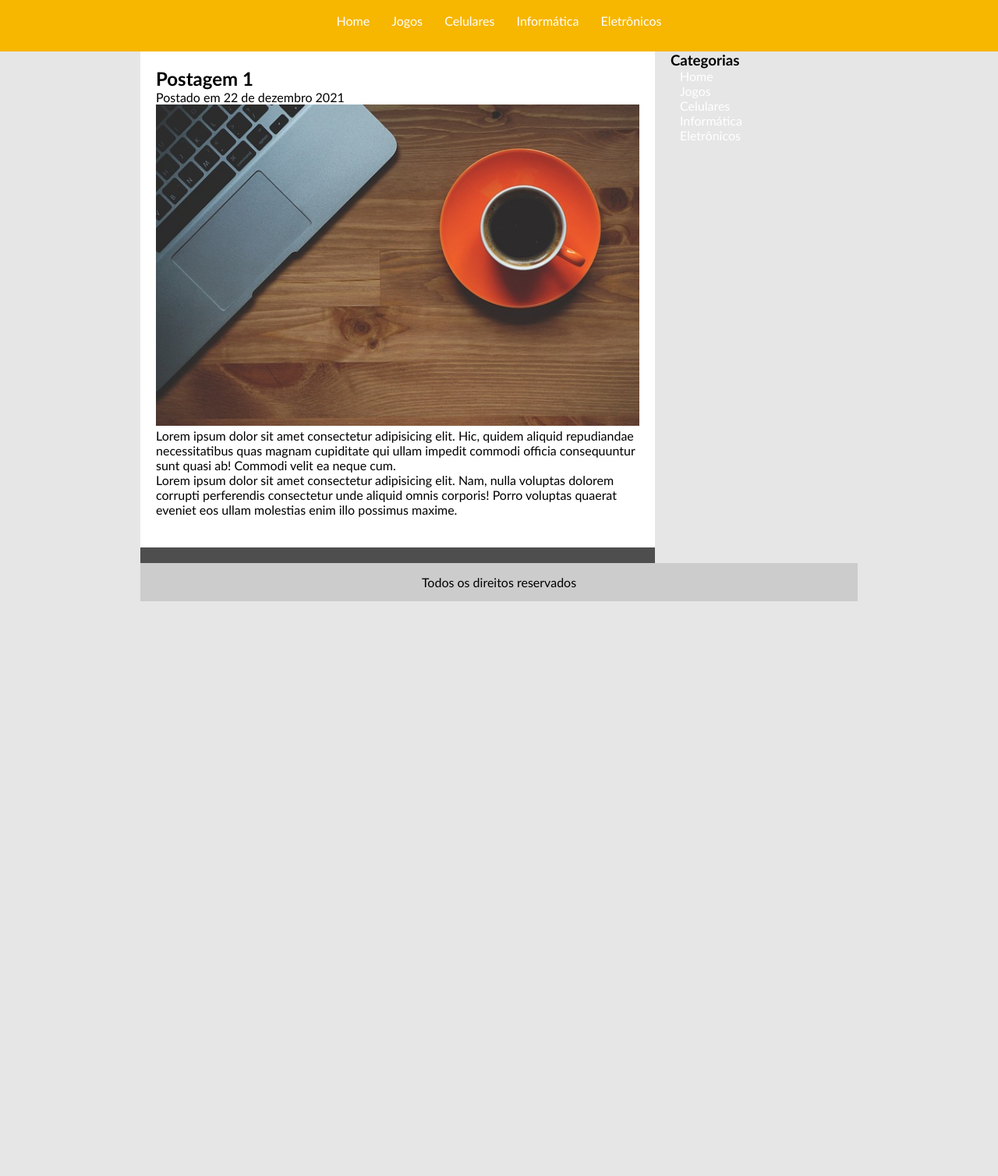
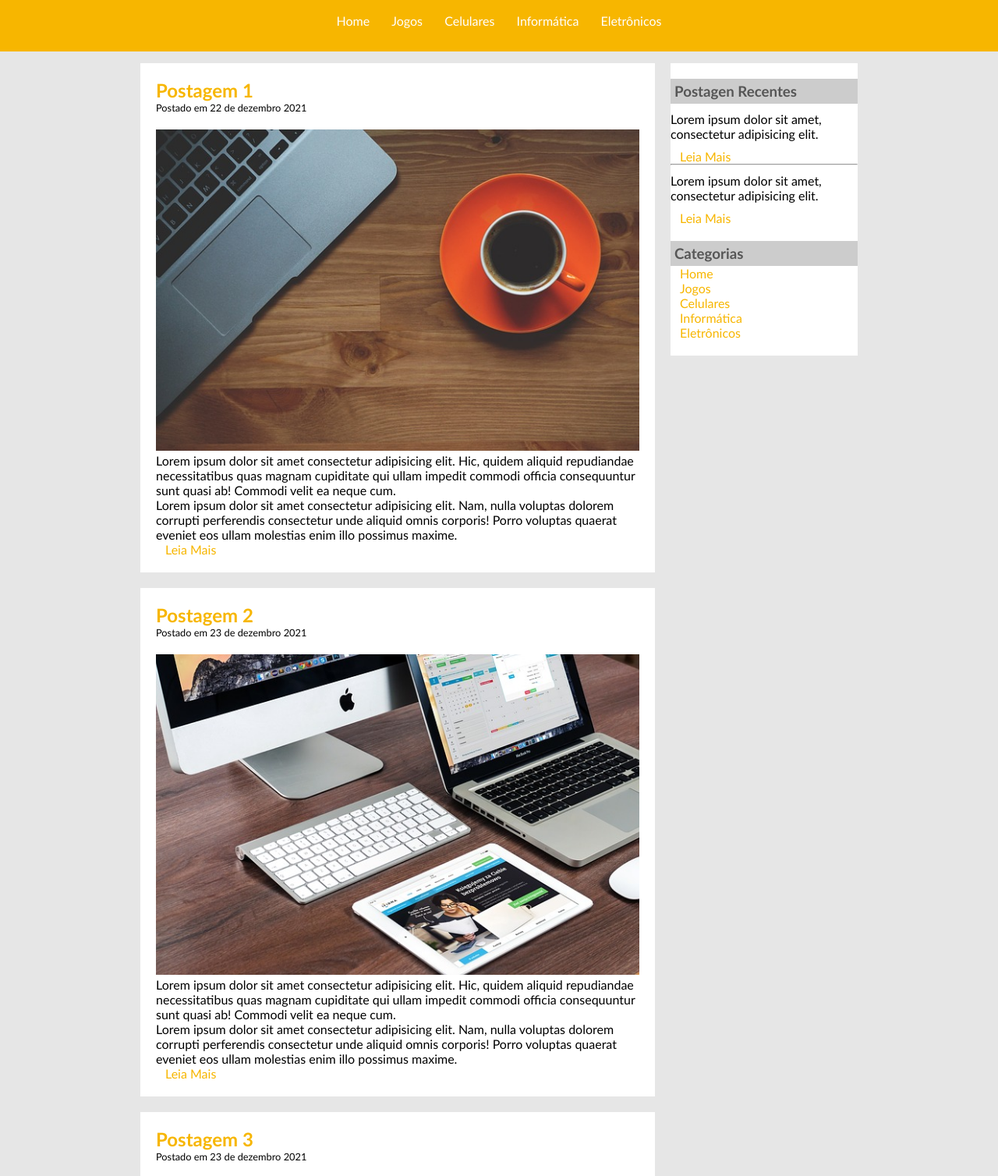
Before and after one commit to Azztlan/Tec-Blog, a plain HTML site: page index.html in a window 1280 px wide. Shown: the part 81-1589 px from the top of the page at 78% size. Before the commit the page ends 852 px from the top, so only its background shows below. Drawn offline with Linux system fonts and the light colour scheme.

Commit message:
Último commit

```diff
--- a/css/style.css
+++ b/css/style.css
@@ -26,19 +26,47 @@ body{
 #area-principal{
     width: 920px;
     margin: 0 auto;
+    padding: 15px;
 }
 
 #area-postagens {
     width: 660px;
     float: left;
-    background: #4e4e4e;
+
 }
 
 #area-lateral {
     width: 240px;
     float: right;
+    background: white;
 
 }
+
+
+.recentes{
+    margin-top: 20px;
+    margin-bottom: 20px;
+}
+
+.categorias {
+    margin-top: 20px;
+    margin-bottom: 20px;
+}
+
+.recentes p {
+    margin-top: 10px;
+    margin-bottom: 10px;
+}
+
+.categorias, a {
+    margin-top: 10px;
+}
+
+
+
+
+
+
 
 
 .postagem{
@@ -61,14 +89,25 @@ a{
     text-decoration: none;
 }
 
-a:link, a:visited{
+
+ a:link,  a:visited{
+    color: #f7b600;
+    padding: 8px 12px;
+}
+
+  a:hover {
+    text-decoration: underline;
+}
+
+#area-cabecalho a:link, #area-cabecalho a:visited{
     color: #fff;
     padding: 8px 12px;
 }
 
-a:hover {
+ #area-cabecalho a:hover {
     color: #f7b600;
     background: #fff;
+    text-decoration: none;
 }
 
 /*
@@ -81,6 +120,25 @@ h1 {
 
 }
 
+h2{
+    color: #f7b600;
+}
+
+h3 {
+    padding: 5px;
+    color: #565656;
+    background: #ccc;
+}
+
 .branco{
     color: white;
 }
+
+.data-postagem{
+    font-size: 0.8em;
+    border-bottom: #f4f4f4;
+    padding-bottom: 10px;
+    margin-bottom: 10px;
+    display: block;
+
+}
--- a/index.html
+++ b/index.html
@@ -28,9 +28,10 @@
     <div id="area-principal">
          <div id="area-postagens">
 
+            <!--Abertura Area e Postagem-->
             <div class="postagem">
                 <h2>Postagem 1</h2>
-                <span>Postado em 22 de dezembro 2021</span>
+                <span class="data-postagem">Postado em 22 de dezembro 2021</span>
                 <img width="620px" src="./img/imagem1.jpg" alt="Postagem 1">
                 <p>
                     Lorem ipsum dolor sit amet consectetur adipisicing elit. Hic, quidem aliquid repudiandae necessitatibus quas magnam cupiditate qui ullam impedit commodi officia consequuntur sunt quasi ab! Commodi velit ea neque cum. <br>
@@ -38,15 +39,72 @@
                 </p>
                 <a href="">Leia Mais</a>
             </div>
+            <div class="postagem">
+                <h2>Postagem 2</h2>
+                <span class="data-postagem">Postado em 23 de dezembro 2021</span>
+                <img width="620px" src="./img/imagem2.jpg" alt="Postagem 1">
+                <p>
+                    Lorem ipsum dolor sit amet consectetur adipisicing elit. Hic, quidem aliquid repudiandae necessitatibus quas magnam cupiditate qui ullam impedit commodi officia consequuntur sunt quasi ab! Commodi velit ea neque cum. <br>
+                    Lorem ipsum dolor sit amet consectetur adipisicing elit. Nam, nulla voluptas dolorem corrupti perferendis consectetur unde aliquid omnis corporis! Porro voluptas quaerat eveniet eos ullam molestias enim illo possimus maxime.
+                </p>
+                <a href="">Leia Mais</a>
+            </div>
+            <div class="postagem">
+                <h2>Postagem 3</h2>
+                <span class="data-postagem">Postado em 23 de dezembro 2021</span>
+                <img width="620px" src="./img/imagem3.jpg" alt="Postagem 1">
+                <p>
+                    Lorem ipsum dolor sit amet consectetur adipisicing elit. Hic, quidem aliquid repudiandae necessitatibus quas magnam cupiditate qui ullam impedit commodi officia consequuntur sunt quasi ab! Commodi velit ea neque cum. <br>
+                    Lorem ipsum dolor sit amet consectetur adipisicing elit. Nam, nulla voluptas dolorem corrupti perferendis consectetur unde aliquid omnis corporis! Porro voluptas quaerat eveniet eos ullam molestias enim illo possimus maxime.
+                </p>
+                <a href="">Leia Mais</a>
+            </div>
+            <div class="postagem">
+                <h2>Postagem 4</h2>
+                <span class="data-postagem">Postado em 23 de dezembro 2021</span>
+                <img width="620px" src="./img/imagem4.jpg" alt="Postagem 1">
+                <p>
+                    Lorem ipsum dolor sit amet consectetur adipisicing elit. Hic, quidem aliquid repudiandae necessitatibus quas magnam cupiditate qui ullam impedit commodi officia consequuntur sunt quasi ab! Commodi velit ea neque cum. <br>
+                    Lorem ipsum dolor sit amet consectetur adipisicing elit. Nam, nulla voluptas dolorem corrupti perferendis consectetur unde aliquid omnis corporis! Porro voluptas quaerat eveniet eos ullam molestias enim illo possimus maxime.
+                </p>
+                <a href="">Leia Mais</a>
+            </div>
+            <div class="postagem">
+                <h2>Postagem 5</h2>
+                <span class="data-postagem">Postado em 23 de dezembro 2021</span>
+                <img width="620px" src="./img/imagem5.jpg" alt="Postagem 1">
+                <p>
+                    Lorem ipsum dolor sit amet consectetur adipisicing elit. Hic, quidem aliquid repudiandae necessitatibus quas magnam cupiditate qui ullam impedit commodi officia consequuntur sunt quasi ab! Commodi velit ea neque cum. <br>
+                    Lorem ipsum dolor sit amet consectetur adipisicing elit. Nam, nulla voluptas dolorem corrupti perferendis consectetur unde aliquid omnis corporis! Porro voluptas quaerat eveniet eos ullam molestias enim illo possimus maxime.
+                </p>
+                <a href="">Leia Mais</a>
+            </div>
+            <!--Fim Area e Postagem-->
 
          </div>
             <div id="area-lateral">
+
+                <div class="recentes">
+                    <h3>Postagen Recentes</h3>
+                    <div class="texto-lateral">
+                        <p>Lorem ipsum dolor sit amet, consectetur adipisicing elit.</p>
+                        <a href="">Leia Mais</a>
+                        <hr>
+                        <p>Lorem ipsum dolor sit amet, consectetur adipisicing elit.</p>
+                        <a href="">Leia Mais</a>
+                    </div>
+
+                </div>
+
+
+                <div class="categorias">
                     <h3>Categorias</h3>
                     <a href="index.html">Home</a> <br>
                     <a href="jogos.html">Jogos</a> <br>
                     <a href="celulares.html">Celulares</a> <br>
                     <a href="informatica.html">Informática</a> <br>
                     <a href="eletronicos.html">Eletrônicos</a> <br>
+                </div>
             </div>
 
          <div id="rodape">
```
Lines whose indentation alone changed are shown as unchanged.
